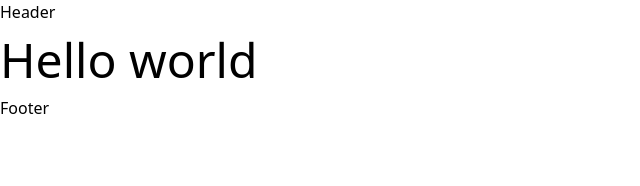
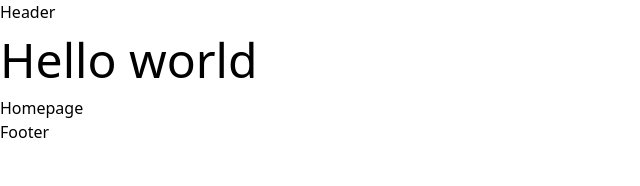
Before and after one commit to Agro-Heal/Agroheal-solutions, a React (Vite) app: page / in a window 1280 px wide. Shown: the top 186 px of the page, without its empty margins (0-640 px from the left). Built offline with nearby package versions, Linux system fonts and the light colour scheme.

Commit message:
Development-initial commit

```diff
--- a/src/page/website/Home.tsx
+++ b/src/page/website/Home.tsx
@@ -4,6 +4,7 @@ const Home = () => {
   return (
     <Box>
       <Text fontSize={"48px"}>Hello world</Text>
+      <Text>Homepage</Text>
     </Box>
   );
 };
```
